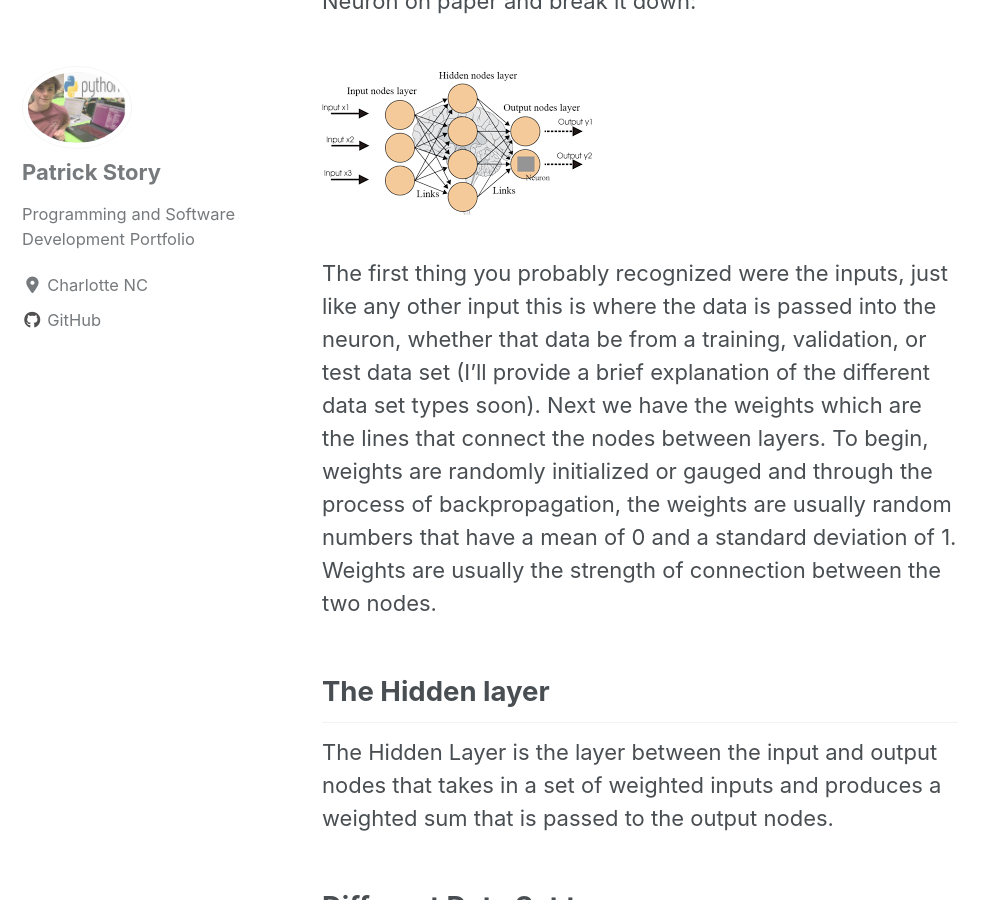
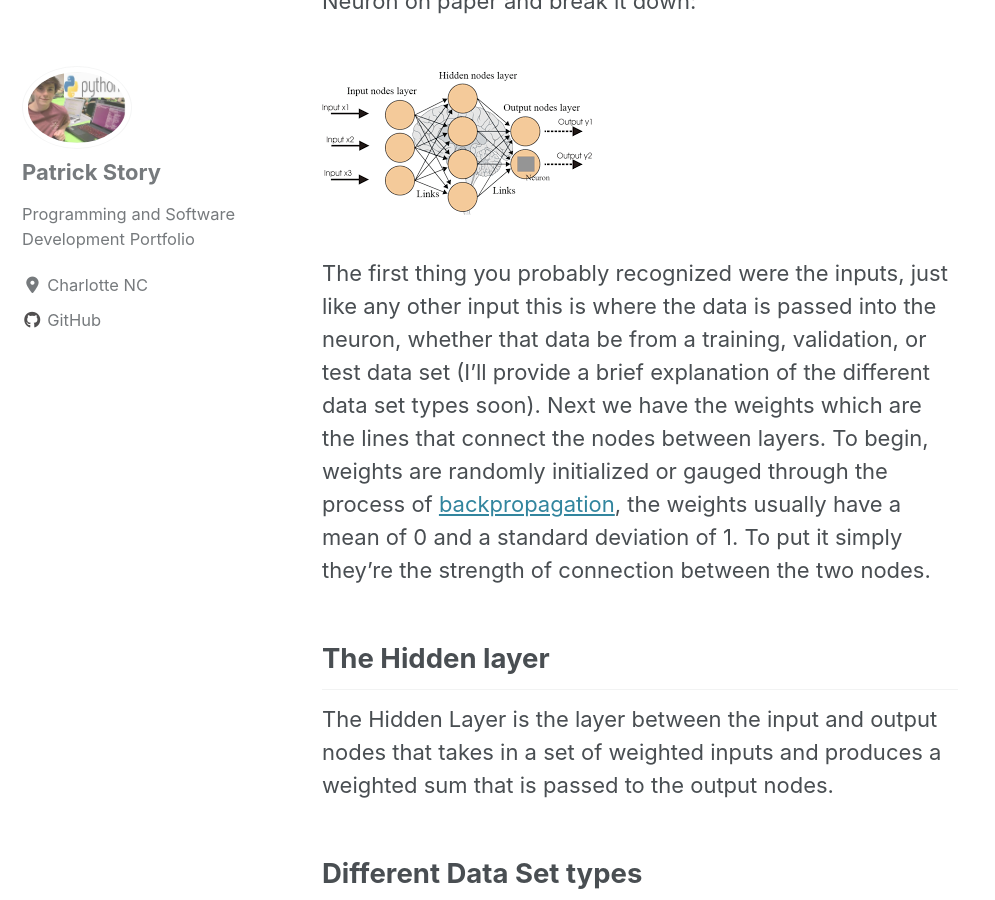
Before and after one commit to Patchyst/Patchyst.github.io, a Jekyll site: the page built from _posts/2019-08-15-My_First_Machine_Learning_Model.md, in a window 1280 px wide and 900 px high, scrolled down 1644 px. Shown: the whole window, without its empty margins (0-995 px from the left). Built offline with Jekyll 4.4.1, drawn with Linux system fonts in a browser that asks for light colours; cached includes are drawn as plain includes; nearby versions of some CDN libraries.

Commit message:
updating Perceptron

```diff
--- a/_posts/2019-08-15-My_First_Machine_Learning_Model.md
+++ b/_posts/2019-08-15-My_First_Machine_Learning_Model.md
@@ -14,7 +14,7 @@ In 1957 Frank Rosenblatt constructed what is known today as Perceptron at Cornel
 
 ![Perceptron](/images/nuer.jpg){:class="img-responsive"}
 
-The first thing you probably recognized were the inputs, just like any other input this is where the data is passed into the neuron, whether that data be from a training, validation, or test data set (I'll provide a brief explanation of the different data set types soon). Next we have the weights which are the lines that connect the nodes between layers. To begin, weights are randomly initialized or gauged and through the process of backpropagation, the weights are usually random numbers that have a mean of 0 and a standard deviation of 1. Weights are usually the strength of connection between the two nodes.
+The first thing you probably recognized were the inputs, just like any other input this is where the data is passed into the neuron, whether that data be from a training, validation, or test data set (I'll provide a brief explanation of the different data set types soon). Next we have the weights which are the lines that connect the nodes between layers. To begin, weights are randomly initialized or gauged through the process of [backpropagation](https://en.wikipedia.org/wiki/Backpropagation), the weights usually have a mean of 0 and a standard deviation of 1. To put it simply they're the strength of connection between the two nodes.
 
 ## The Hidden layer
 The Hidden Layer is the layer between the input and output nodes that takes in a set of weighted inputs and produces a weighted sum that is passed to the output nodes.
```
